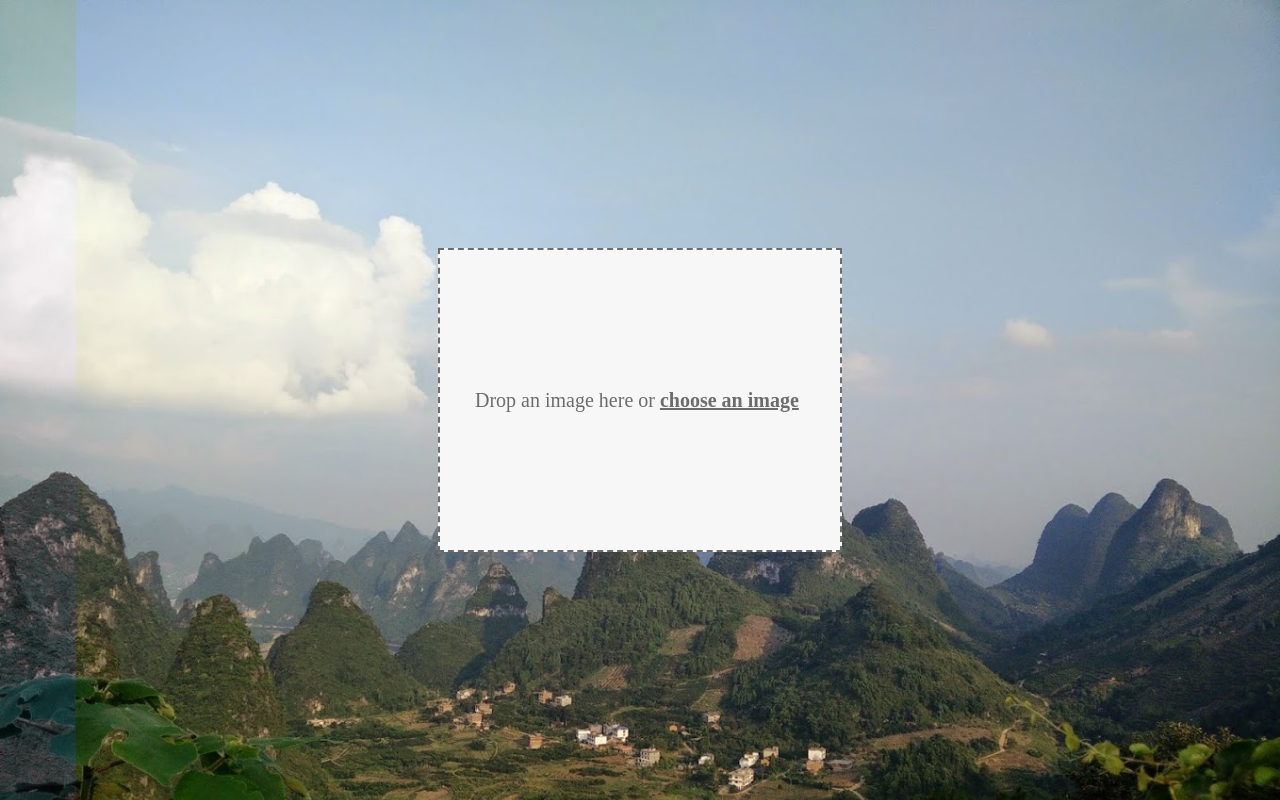
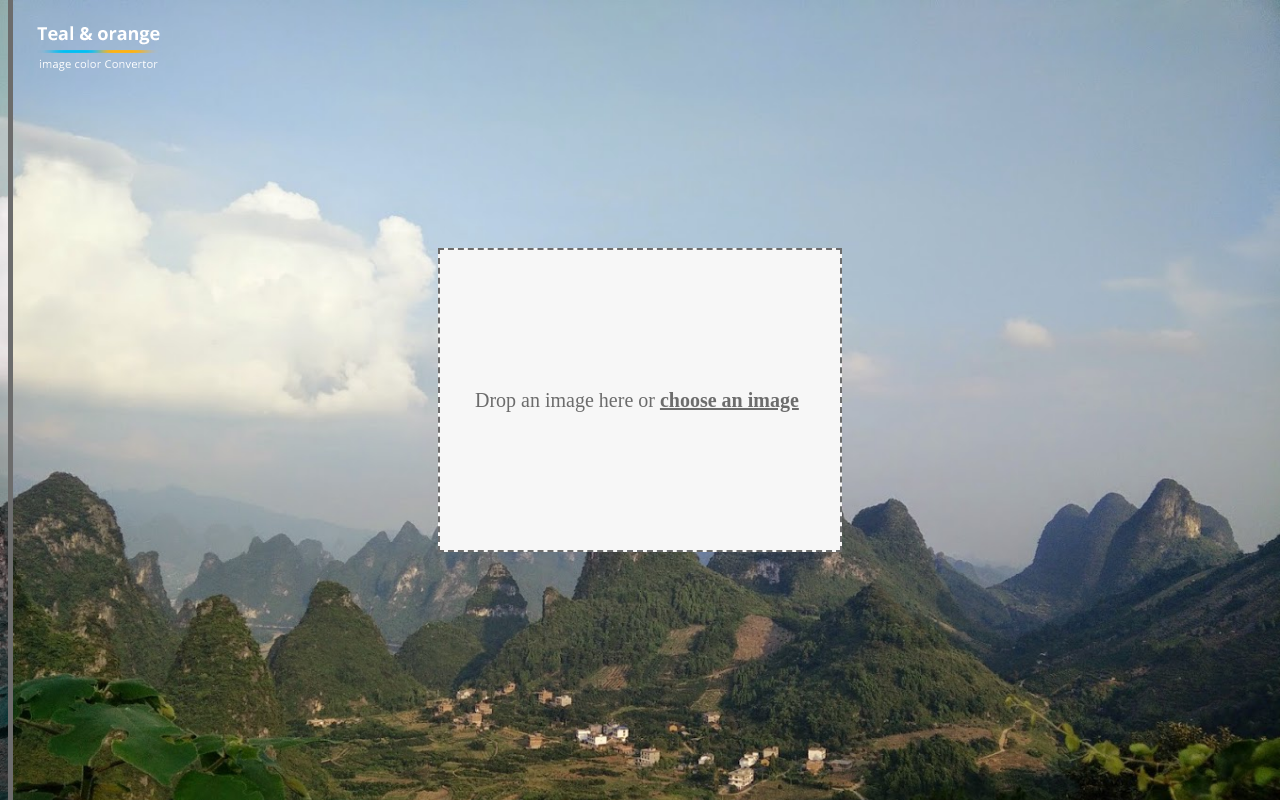
Before and after one commit to guywarburg/teal-n-orange, an Angular app: page / in a window 1280 px wide. Built offline with nearby package versions, Linux system fonts and the light colour scheme.

Commit message:
fix zindex and add logo

```diff
--- a/src/app/app.component.html
+++ b/src/app/app.component.html
@@ -1,8 +1,9 @@
-<!--<div class="reveal" >-->
-  <!--<img src="../assets/images/bg2.jpg" />-->
-<!--</div>-->
 <div class="container">
+  <div class="logo"></div>
+  <div class="line" [class.show]="isRevealed"></div>
   <div class="converted-image" [class.show]="isRevealed"></div>
-  <app-file-uploader [hidden]="hideFileUploader" (fileUploaded)="hendleFileUpload($event)"></app-file-uploader>
-  <app-canvas-container [dataUrl]="dataUrl"></app-canvas-container>
+  <div class="app-area">
+    <app-file-uploader [hidden]="hideFileUploader" (fileUploaded)="hendleFileUpload($event)"></app-file-uploader>
+    <app-canvas-container [dataUrl]="dataUrl"></app-canvas-container>
+  </div>
 </div>
--- a/src/app/app.component.scss
+++ b/src/app/app.component.scss
@@ -1,12 +1,17 @@
 .container {
-  display: flex;
-  justify-content: center;
-  flex-direction: column;
-  align-items: center;
-  min-height: 100vh;
   background: url('../assets/images/bg.jpg') no-repeat top;
   background-size: cover;
   overflow: hidden;
+
+  .logo {
+    background-image: url('../assets/images/TaO -logo.png');
+    position: absolute;
+    top: 10px;
+    left: 10px;
+    width: 178px;
+    height: 75px;
+    z-index: 100;
+  }
 
   .converted-image {
     background: url('../assets/images/bg2.jpg') no-repeat top;
@@ -17,34 +22,32 @@
     top: 0;
     left: 0;
     clip: rect(0, 100vw, 100vh, 0);
-    transition: all 3s ease;
+    transition: clip 5s ease;
     &.show {
       clip: rect(0, 0, 100vh, 0);
 
     }
   }
-}
 
-.reveal {
-  overflow:hidden;
-  position:absolute;
-  top:0;
-  left:0;
-
-  &:after {
-    content:" ";
-    position:absolute;
-    display:block;
-    top:0;
-    left:0;
-    width:100%;
-    height:100%;
-    background:#fff;
-    z-index:2;
-
+  .line {
+    height:100vh;
+    width: 0;
+    position: absolute;
+    top: 0;
+    right: 0;
+    transition: right 5s ease;
+    border-left: 5px solid #6c6c6c;
+    z-index: 2;
+    &.show {
+      right: 100%;
+    }
   }
 
-  &.show:after {
-    left:100%
+  .app-area {
+    display: flex;
+    justify-content: center;
+    flex-direction: column;
+    align-items: center;
+    min-height: 100vh;
   }
 }
--- a/src/app/app.component.ts
+++ b/src/app/app.component.ts
@@ -7,8 +7,8 @@ import {Component, OnInit} from '@angular/core';
 })
 export class AppComponent implements OnInit {
   public dataUrl: string;
-  public hideFileUploader: boolean = false;
-  public isRevealed: boolean = false;
+  public hideFileUploader = false;
+  public isRevealed = true;
   private interval: any;
 
   ngOnInit() {
@@ -18,8 +18,7 @@ export class AppComponent implements OnInit {
   startInterval() {
     this.interval = setInterval(() => {
       this.isRevealed = !this.isRevealed;
-      console.log('this.isRevealed', this.isRevealed);
-    }, 3000);
+    }, 5000);
   }
 
   hendleFileUpload(e) {
--- a/src/app/canvas-container/canvas-container.component.html
+++ b/src/app/canvas-container/canvas-container.component.html
@@ -1,5 +1,5 @@
 <div class="container">
-  <canvas #canvas [hidden]="!dataUrl" [width]="width" [height]="height"></canvas>
-  <button (click)="convertTealAndOrange()" [hidden]="!dataUrl" class="converter">Convert</button>
-  <app-download-button [base64]="convertedImage"></app-download-button>
+  <canvas #canvas [hidden]="!dataUrl" [width]="width" [height]="height" class="z"></canvas>
+  <button (click)="convertTealAndOrange()" [hidden]="!dataUrl" class="converter z">Convert</button>
+  <app-download-button [base64]="convertedImage" class="z"></app-download-button>
 </div>
--- a/src/app/canvas-container/canvas-container.component.scss
+++ b/src/app/canvas-container/canvas-container.component.scss
@@ -3,7 +3,6 @@
   justify-content: center;
   flex-direction: column;
   align-items: center;
-
   .converter {
     background-color: #ffb311;
     border: none;
--- a/src/app/file-uploader/file-uploader.component.html
+++ b/src/app/file-uploader/file-uploader.component.html
@@ -1,4 +1,4 @@
-<div *ngIf="!imageWasUploaded" class="placeholder">
+<div *ngIf="!imageWasUploaded" class="placeholder z">
   <label>Drop an image here or <span class="clickable" (click)="triggerFileClick()">choose an image</span></label>
   <input type="file" #fileInput (change)="changeListener($event)" accept="image/*" style="display: none;"/>
 </div>
--- a/src/styles.scss
+++ b/src/styles.scss
@@ -54,3 +54,7 @@ table {
   border-collapse: collapse;
   border-spacing: 0;
 }
+
+.z {
+  z-index: 5;
+}
```
Also changed, not shown: src/assets/images/TaO -logo.png (added).
